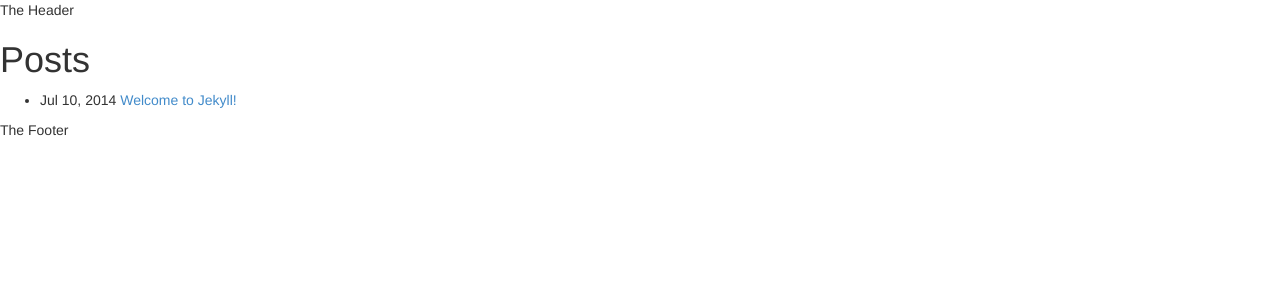
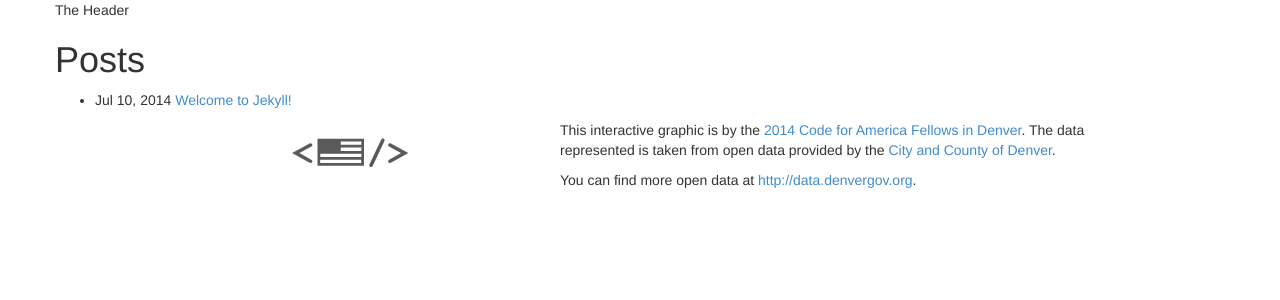
Before and after one commit to codeforamerica/denver-data-visualization-template, a Jekyll site: the page built from index.html, in a window 1280 px wide. Shown: the top 300 px of the page. Built offline with Jekyll 4.4.1, drawn with Linux system fonts in a browser that asks for light colours.

Commit message:
Add footer
TODO: Move footer message into config.

```diff
--- a/_config.yml
+++ b/_config.yml
@@ -7,6 +7,12 @@ url: "http://yourdomain.com"
 twitter_username: jekyllrb
 github_username:  jekyll
 
+# Footer settings
+footer:
+  image: "images/flag_tag.svg"
+  alt: "Code for America"
+  link: "http://codeforamerica.org/"
+
 # Build settings
 markdown: kramdown
 permalink: pretty
--- a/_includes/footer.html
+++ b/_includes/footer.html
@@ -1,3 +1,11 @@
-<footer>
-The Footer
+<footer class="col-sm-12">
+  <div class="col-sm-3 col-sm-offset-2 flag-tag">
+    <a href="{{site.footer.link}}"><img class="center" alt="{{site.footer.alt}}" src="{{site.footer.image}}" width="150"></a>
+  </div>
+
+  <div class="col-sm-6">
+      <p>This interactive graphic is by the <a href="http://codeforamerica.org/governments/denver/">2014 Code for America Fellows in Denver</a>. The data represented is taken from open data provided by the <a href="http://www.denvergov.org/">City and County of Denver</a>.</p>
+      <p>You can find more open data at <a href="http://data.denvergov.org">http://data.denvergov.org</a>.</p>
+  </div>
+
 </footer>
--- a/_layouts/default.html
+++ b/_layouts/default.html
@@ -4,17 +4,16 @@
   {% include head.html %}
 
     <body>
+      <div class="container" role="main">
+        <div class="row">
+          {% include header.html %}
 
-    {% include header.html %}
+          {{ content }}
 
-    <div class="page-content">
-      <div class="wrap">
-      {{ content }}
+          {% include footer.html %}
+          {% include javascript.html %}
+        </div>
       </div>
-    </div>
-
-    {% include footer.html %}
-    {% include javascript.html %}
     </body>
 
 </html>
```
Also changed, not shown: images/flag_tag.svg (added).
